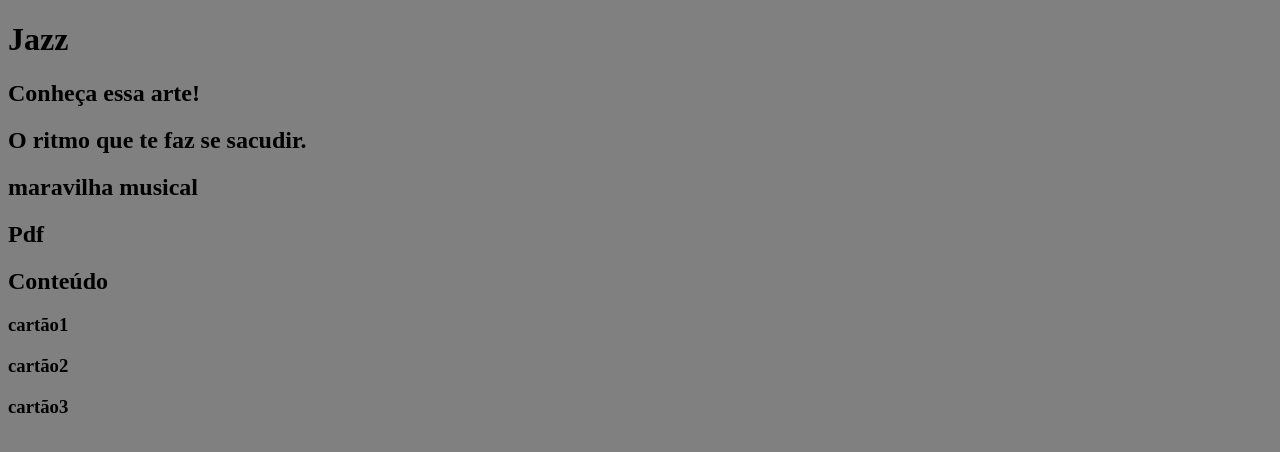
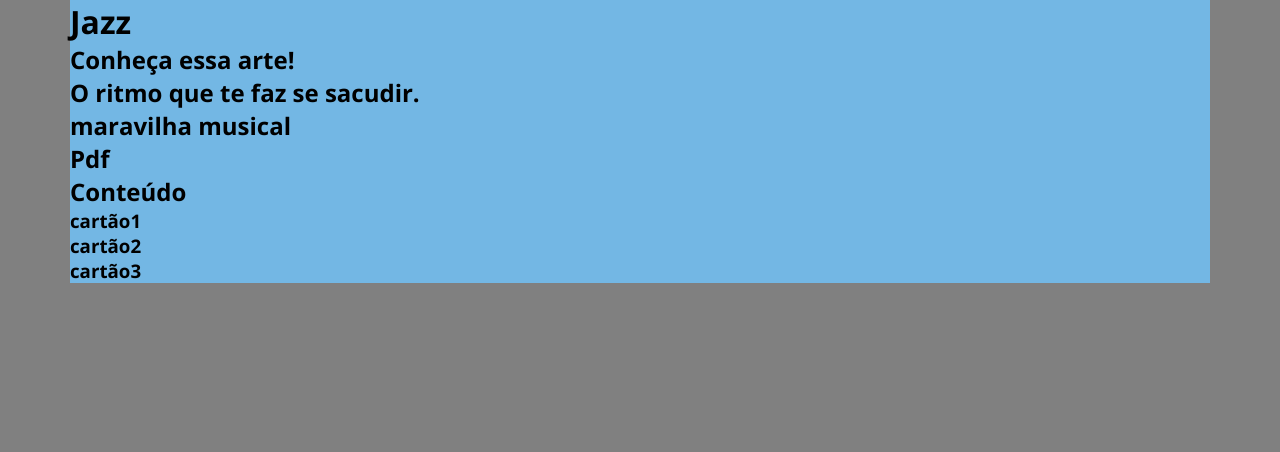
Before and after one commit to Fantasma21/jazz, a plain HTML site: page index.html in a window 1280 px wide. Drawn offline with nearby package versions, Linux system fonts and the light colour scheme.

Commit message:
fonts e layout css

```diff
--- a/index.html
+++ b/index.html
@@ -1,5 +1,6 @@
 <!DOCTYPE html>
 <html lang="pt-br">
+
 <head>
     <meta charset="UTF-8">
     <meta http-equiv="X-UA-compatible" content="IE=edge">
@@ -14,37 +15,56 @@
 
     <!-- Cabaçalho  -->
     <header>
+        <div class="Container">
+        </div>
+    </header>
 
-    </header>
     <!-- Destaque -->
     <main>
+        <div class="Container">
             <h1>Jazz</h1>
             <h2>Conheça essa arte!</h2>
+        </div>
     </main>
+
     <!-- Sobre -->
     <section>
+        <div class="Container">
             <h2>O ritmo que te faz se sacudir.</h2>
+        </div>
     </section>
+
     <!-- One page -->
     <section>
+        <div class="Container">
             <h2>maravilha musical</h2>
+        </div>
     </section>
+
     <!-- Pdf -->
     <section>
+        <div class="Container">
             <h2>Pdf</h2>
+        </div>
     </section>
+
     <!-- Conteúdo -->
     <section>
+        <div class="Container">
             <h2>Conteúdo</h2>
             <h3>cartão1</h3>
             <h3>cartão2</h3>
             <h3>cartão3</h3>
+        </div>
     </section>
+
     <!-- Rodapé -->
     <footer>
-
+        <div class="Container">
+        </div>
     </footer>
 
 </body>
 
+
 </html>
--- a/style.css
+++ b/style.css
@@ -1,3 +1,24 @@
+
+/* Importação google fonts */
+@import url('https://fonts.googleapis.com/css2?family=Open+Sans:ital,wght@0,300..800;1,300..800&display=swap');
+
+/*CSS RESET*/
+*{
+    margin: 0;
+    border: 0;
+    padding: 0;
+}
+
+body{
+    font-family: "Open Sans", sans-serif;
+    font-size: 1em; /*equivale a 16px*/
+}
+
+/* Layout */
+.Container {
+    margin: 0 auto;
+    background-color: rgb(115, 183, 228);
+}
 
 /* Smartphone Portrait  >>>>>>>>>>>>>>>>>>>>>>>>>>>>>>>>>>>>>>>>*/
 
@@ -6,11 +27,19 @@
     body{
         background-color: red;
     }
+    /* Layout */
+    .Container{
+        max-width: 540px;
+    }
 }
 /* Tablet Portrait  >>>>>>>>>>>>>>>>>>>>>>>>>>>>>>>>>>>>>>>>>>>*/
 @media (min-width: 768px){
     body{
         background-color: yellow;
+    }
+    /* Layout */
+    .Container {
+        max-width: 720px;
     }
 }
 /* Tablet Landscape  >>>>>>>>>>>>>>>>>>>>>>>>>>>>>>>>>>>>>>>>>>*/
@@ -18,10 +47,18 @@
     body{
         background-color: green;
     }
+    /* Layout */
+    .Container {
+        max-width: 960px;
+    }
 }
 /* PC >>>>>>>>>>>>>>>>>>>>>>>>>>>>>>>>>>>>>>>>>>>>>>>>>>>>>>>>*/
 @media (min-width: 1200px){
     body{
         background-color: gray;
     }
+    /* Layout */
+    .Container {
+        max-width: 1140px;
+    }
 }
```
Lines whose indentation alone changed are shown as unchanged.
